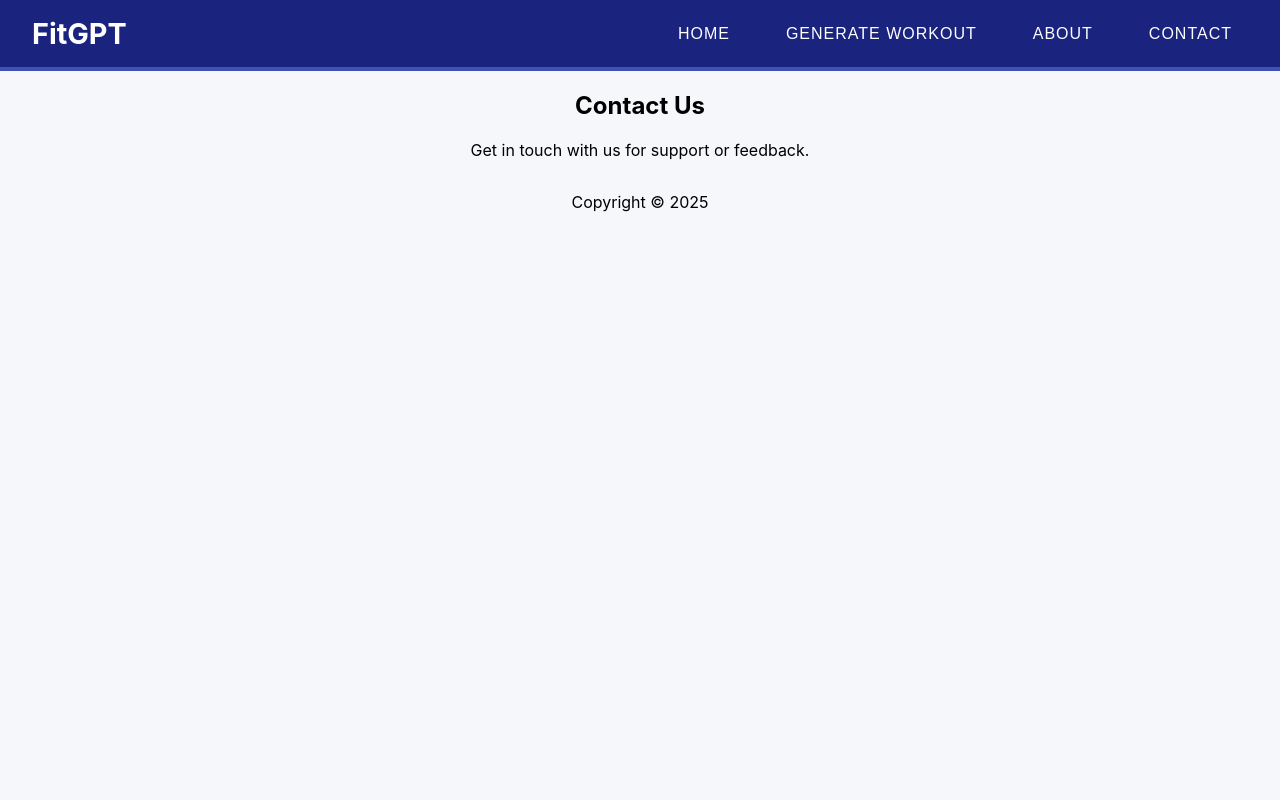
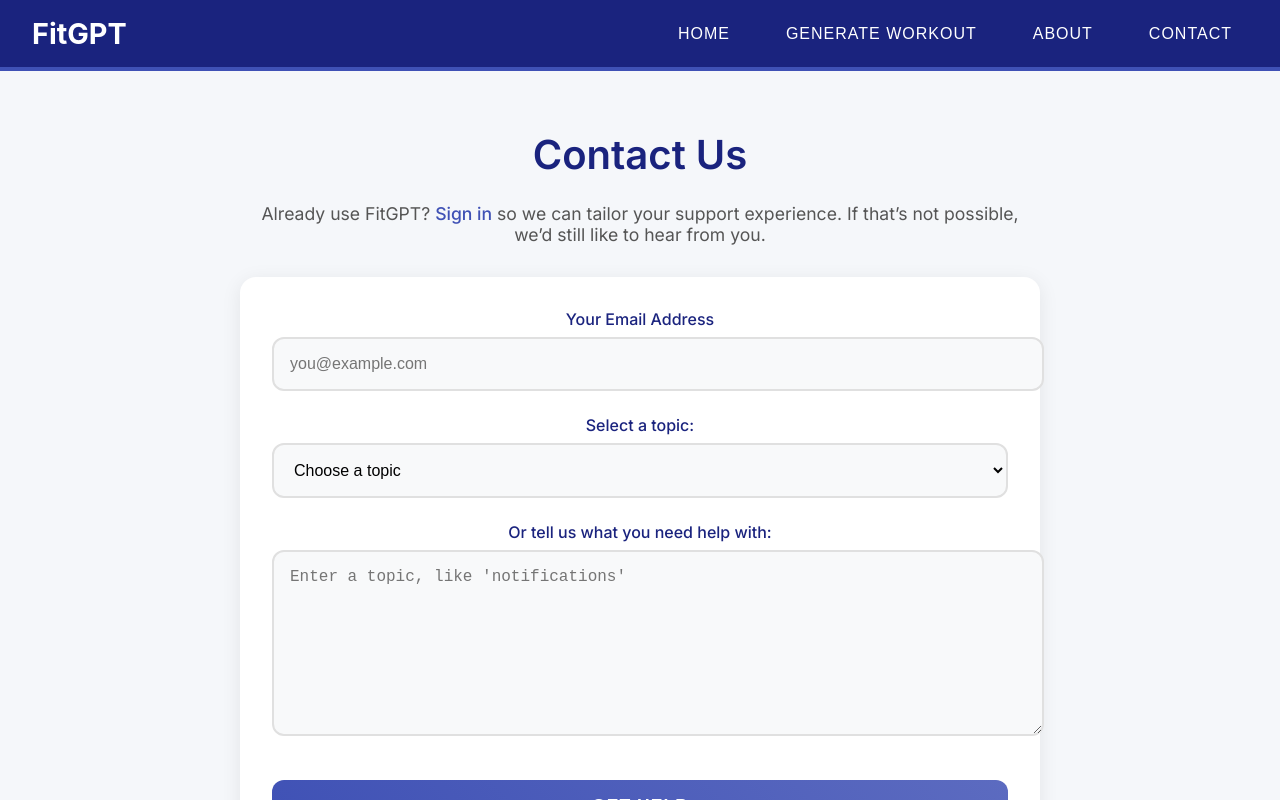
Before and after one commit to jhoyt15/FitGPT, a React (Create React App) app in the folder frontend/: page / in a window 1280 px wide. Both pictures are taken after a click on the button "CONTACT". Shown: the top 800 px of the page. Built offline with nearby package versions, Linux system fonts and the light colour scheme.

Commit message:
Contact page created

```diff
--- /dev/null
+++ b/frontend/src/Contact.css
@@ -0,0 +1,135 @@
+.contact-container {
+    max-width: 800px;
+    margin: 0 auto;
+    padding: 2rem;
+    font-family: 'Inter', sans-serif;
+    color: #333;
+  }
+
+  .contact-container h1 {
+    font-size: 2.5rem;
+    color: #1a237e;
+    margin-bottom: 1.5rem;
+    text-align: center;
+  }
+
+  .contact-intro {
+    font-size: 1.1rem;
+    text-align: center;
+    margin-bottom: 2rem;
+    color: #555;
+  }
+
+  .contact-intro a {
+    color: #3f51b5;
+    text-decoration: none;
+    font-weight: 500;
+  }
+
+  .contact-intro a:hover {
+    text-decoration: underline;
+  }
+
+  .contact-form {
+    background: white;
+    padding: 2rem;
+    border-radius: 16px;
+    box-shadow: 0 4px 20px rgba(0, 0, 0, 0.08);
+  }
+
+  .form-group {
+    margin-bottom: 1.5rem;
+  }
+
+  .form-group label {
+    display: block;
+    font-size: 1rem;
+    font-weight: 500;
+    margin-bottom: 0.5rem;
+    color: #1a237e;
+  }
+
+  .form-group input,
+  .form-group select,
+  .form-group textarea {
+    width: 100%;
+    padding: 1rem;
+    border: 2px solid #e0e0e0;
+    border-radius: 12px;
+    font-size: 1rem;
+    transition: all 0.3s ease;
+    background: #f8f9fa;
+  }
+
+  .form-group input:focus,
+  .form-group select:focus,
+  .form-group textarea:focus {
+    border-color: #3f51b5;
+    background: white;
+    outline: none;
+    box-shadow: 0 0 0 4px rgba(63, 81, 181, 0.1);
+  }
+
+  .form-group textarea {
+    resize: vertical;
+    min-height: 150px;
+  }
+
+  .submit-button {
+    background: linear-gradient(45deg, #3f51b5, #5c6bc0);
+    color: white;
+    padding: 1rem 2rem;
+    border: none;
+    border-radius: 12px;
+    font-size: 1.1rem;
+    font-weight: 600;
+    cursor: pointer;
+    transition: all 0.3s ease;
+    width: 100%;
+    margin-top: 1rem;
+    text-transform: uppercase;
+    letter-spacing: 1px;
+  }
+
+  .submit-button:hover {
+    background: linear-gradient(45deg, #303f9f, #3f51b5);
+    transform: translateY(-2px);
+  }
+
+  .privacy-policy {
+    text-align: center;
+    margin-top: 1.5rem;
+    font-size: 0.9rem;
+    color: #555;
+  }
+
+  .privacy-policy a {
+    color: #3f51b5;
+    text-decoration: none;
+    font-weight: 500;
+  }
+
+  .privacy-policy a:hover {
+    text-decoration: underline;
+  }
+
+  /* Responsive Design */
+  @media (max-width: 768px) {
+    .contact-container {
+      padding: 1rem;
+    }
+
+    .contact-form {
+      padding: 1.5rem;
+    }
+
+    .form-group input,
+    .form-group select,
+    .form-group textarea {
+      padding: 0.8rem;
+    }
+
+    .submit-button {
+      padding: 0.8rem 1.5rem;
+    }
+  }
--- a/frontend/src/Contact.js
+++ b/frontend/src/Contact.js
@@ -1,10 +1,80 @@
-import React from 'react';
+import React, { useState } from 'react';
+import './Contact.css';
 
 const Contact = () => {
+  const [email, setEmail] = useState('');
+  const [topic, setTopic] = useState('');
+  const [message, setMessage] = useState('');
+
+  const handleSubmit = (e) => {
+    e.preventDefault();
+    alert(`Thank you for contacting us! We'll get back to you at ${email}.`);
+    setEmail('');
+    setTopic('');
+    setMessage('');
+  };
+
   return (
-    <div className="contact">
-      <h2>Contact Us</h2>
-      <p>Get in touch with us for support or feedback.</p>
+    <div className="contact-container">
+      <h1>Contact Us</h1>
+      <p className="contact-intro">
+        Already use FitGPT? <a href="/signin">Sign in</a> so we can tailor your support experience.
+        If that’s not possible, we’d still like to hear from you.
+      </p>
+
+      <form onSubmit={handleSubmit} className="contact-form">
+        <div className="form-group">
+          <label htmlFor="email">Your Email Address</label>
+          <input
+            type="email"
+            id="email"
+            value={email}
+            onChange={(e) => setEmail(e.target.value)}
+            placeholder="you@example.com"
+            required
+          />
+        </div>
+
+        <div className="form-group">
+          <label htmlFor="topic">Select a topic:</label>
+          <select
+            id="topic"
+            value={topic}
+            onChange={(e) => setTopic(e.target.value)}
+            required
+          >
+            <option value="" disabled>Choose a topic</option>
+            <option value="audio-video">Audio & Video</option>
+            <option value="billing-plans">Billing & Plans</option>
+            <option value="connection-trouble">Connection Trouble</option>
+            <option value="managing-channels">Managing Channels</option>
+            <option value="managing-members">Managing Members</option>
+            <option value="notifications">Notifications</option>
+            <option value="signing-in">Signing In</option>
+            <option value="slack-connect">FitGPT Connect</option>
+            <option value="other">Other</option>
+          </select>
+        </div>
+
+        <div className="form-group">
+          <label htmlFor="message">Or tell us what you need help with:</label>
+          <textarea
+            id="message"
+            value={message}
+            onChange={(e) => setMessage(e.target.value)}
+            placeholder="Enter a topic, like 'notifications'"
+            required
+          />
+        </div>
+
+        <button type="submit" className="submit-button">
+          Get Help
+        </button>
+      </form>
+
+      <p className="privacy-policy">
+        By submitting this form, you agree to our <a href="/privacy-policy">Privacy Policy</a>.
+      </p>
     </div>
   );
 };
```
